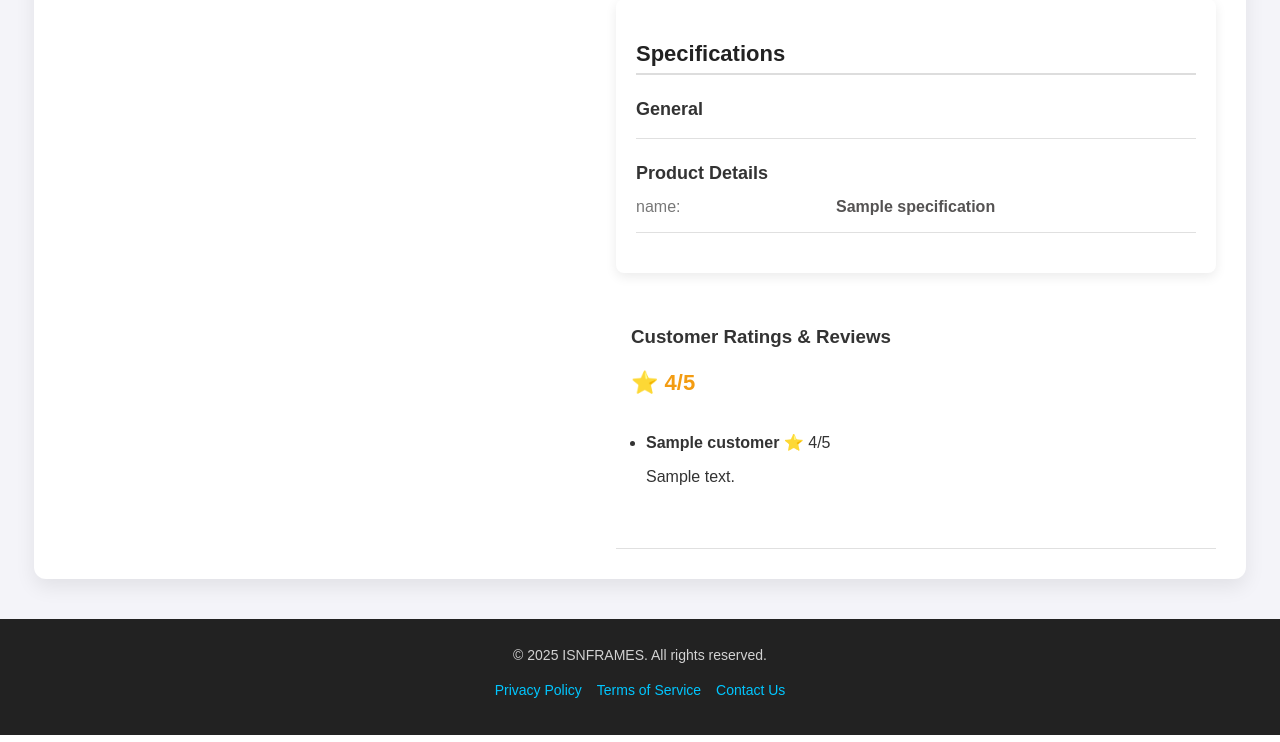
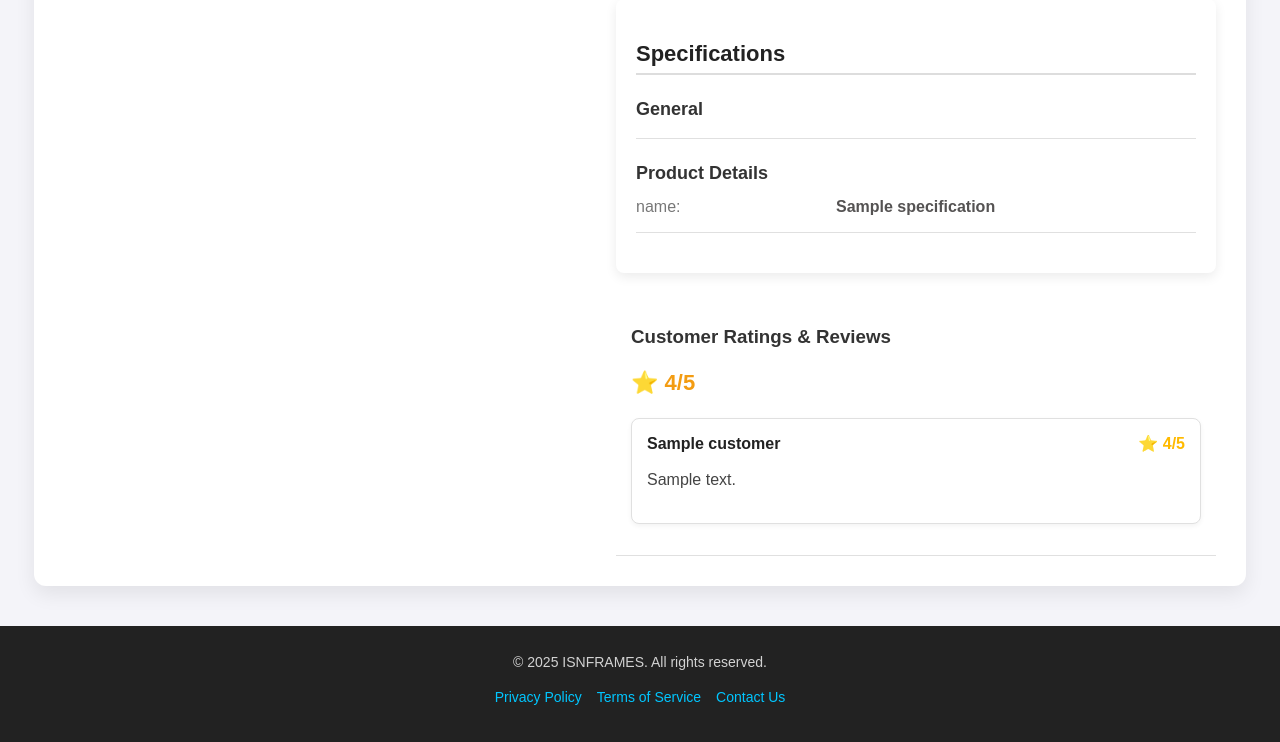
Before and after one commit to ishankkumar-007/commercia, a Flask app: page /product/1 in a window 1280 px wide. Shown: the part 659-1401 px from the top of the page. Run offline with Flask 3, Linux system fonts and the light colour scheme; a database or web service that is not in the repository returns one stand-in record (values such as "Sample title").

Commit message:
fix:customer rating&reviews design

```diff
--- a/app/static/css/view_details.css
+++ b/app/static/css/view_details.css
@@ -242,29 +242,61 @@ body {
 }
 
 /* Customer Reviews */
+/* Customer Reviews */
 .reviews {
     margin-top: 20px;
     padding: 15px;
 }
 
 .reviews h3 {
-    font-size: 18px;
-    color: #444;
+    font-size: 20px;
+    color: #333;
+    margin-bottom: 15px;
+    font-weight: bold;
 }
 
+/* Grid Layout for Reviews */
 .reviews-list {
-    list-style-type: none;
+    display: grid;
+    grid-template-columns: 1fr; /* Single column */
+    gap: 15px;
     padding: 0;
 }
 
+/* Individual Review Box */
 .reviews-list li {
-    background: #fafafa;
-    padding: 10px;
-    margin-bottom: 8px;
-    border-radius: 6px;
-    border-left: 4px solid #ff8c42;
+    background: #fff;
+    padding: 15px;
+    border-radius: 8px;
+    border: 1px solid #e0e0e0; /* Light border for separation */
+    box-shadow: 0px 2px 5px rgba(0, 0, 0, 0.05); /* Soft shadow for better visibility */
+    list-style-type: none; /* Remove bullet points */
 }
 
+/* Review Header */
+.review-header {
+    display: flex;
+    align-items: center;
+    justify-content: space-between;
+    margin-bottom: 5px;
+}
+
+.review-user {
+    font-weight: bold;
+    color: #222;
+}
+
+.review-rating {
+    color: #ffba00; /* Gold color for stars */
+    font-weight: bold;
+}
+
+/* Review Text */
+.review-text {
+    font-size: 16px;
+    color: #444;
+    line-height: 1.4;
+}
 /* Delivery Section */
 .delivery {
     margin-top: 20px;
--- a/app/templates/view_details.html
+++ b/app/templates/view_details.html
@@ -101,20 +101,23 @@
                 <h3>Customer Ratings & Reviews</h3>
                 <p class="rating-score">⭐ {{ product.get('Rating', 'N/A') }}/5</p>
 
-                <ul class="reviews">
+                <ul class="reviews-list">
                     {% if product.get('Customer_Reviews') %}
                     {% for review in product['Customer_Reviews'] %}
-                    <li>
-                        <strong>{{ review.Customer }}</strong>
-                        ⭐ {{ review.Rating }}/5
-                        <p>{{ review.Review }}</p>
+                    <li class="review-box">
+                        <div class="review-header">
+                            <span class="review-user">{{ review.Customer }}</span>
+                            <span class="review-rating">⭐ {{ review.Rating }}/5</span>
+                        </div>
+                        <p class="review-text">{{ review.Review }}</p>
                     </li>
                     {% endfor %}
                     {% else %}
-                    <li>No reviews available</li>
+                    <li class="review-box">No reviews available</li>
                     {% endif %}
                 </ul>
             </div>
+
         </div>
     </div>
 </div>
```
